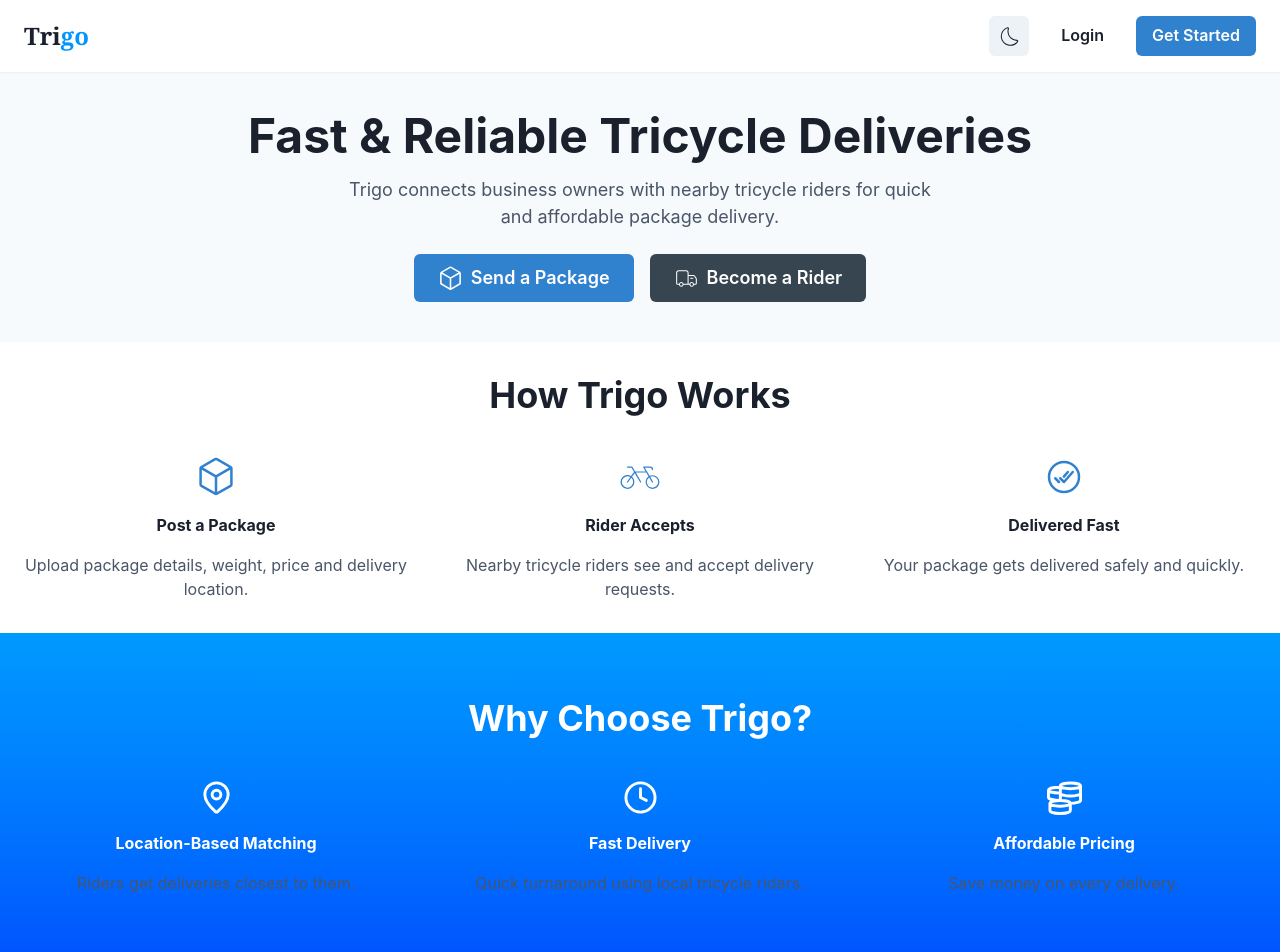
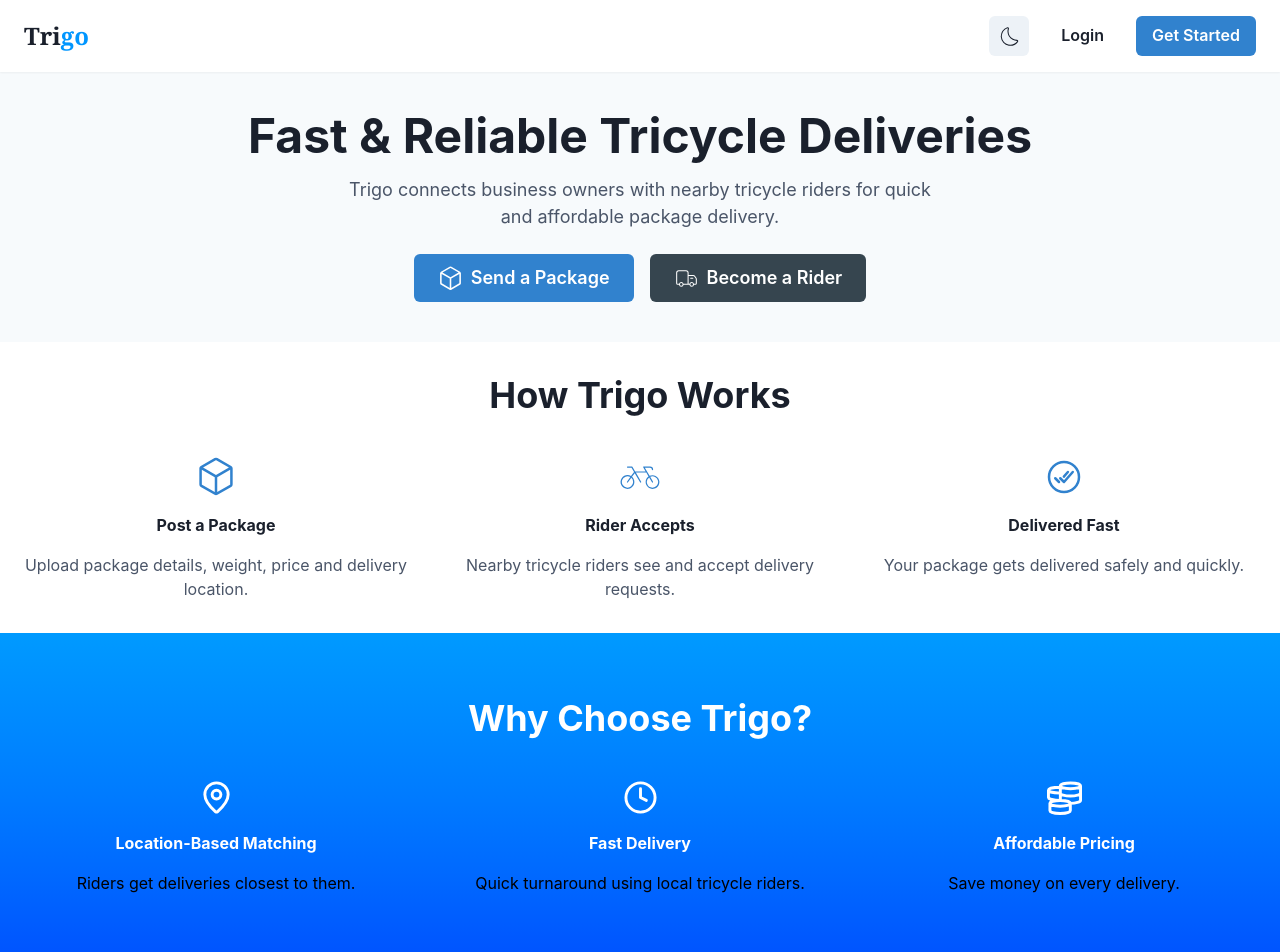
Before and after one commit to Mayor-Myles/Trigo, a Next.js app: page / in a window 1280 px wide. Shown: the top 952 px of the page. Built offline with nearby package versions, Linux system fonts and the light colour scheme.

Commit message:
Update Features.jsx

```diff
--- a/components/Features.jsx
+++ b/components/Features.jsx
@@ -42,7 +42,7 @@ const Features = () => {
               <feature.icon />
             </Box>
             <Text fontWeight="bold">{feature.title}</Text>
-            <Text textAlign="center" color="gray.600">
+            <Text textAlign="center" color="black">
               {feature.desc}
             </Text>
           </VStack>
```
